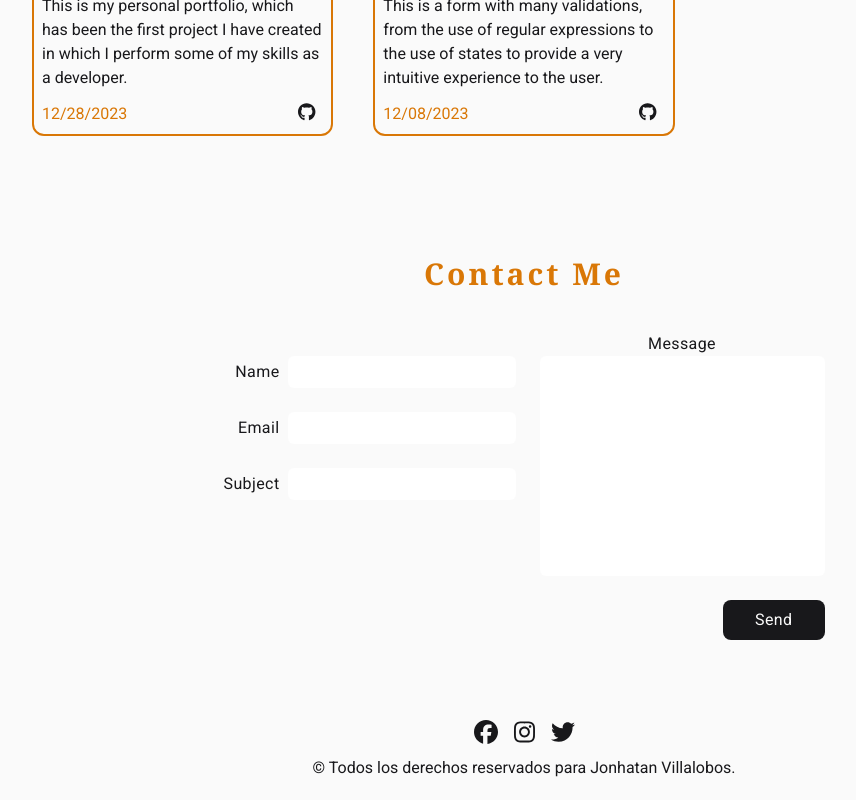
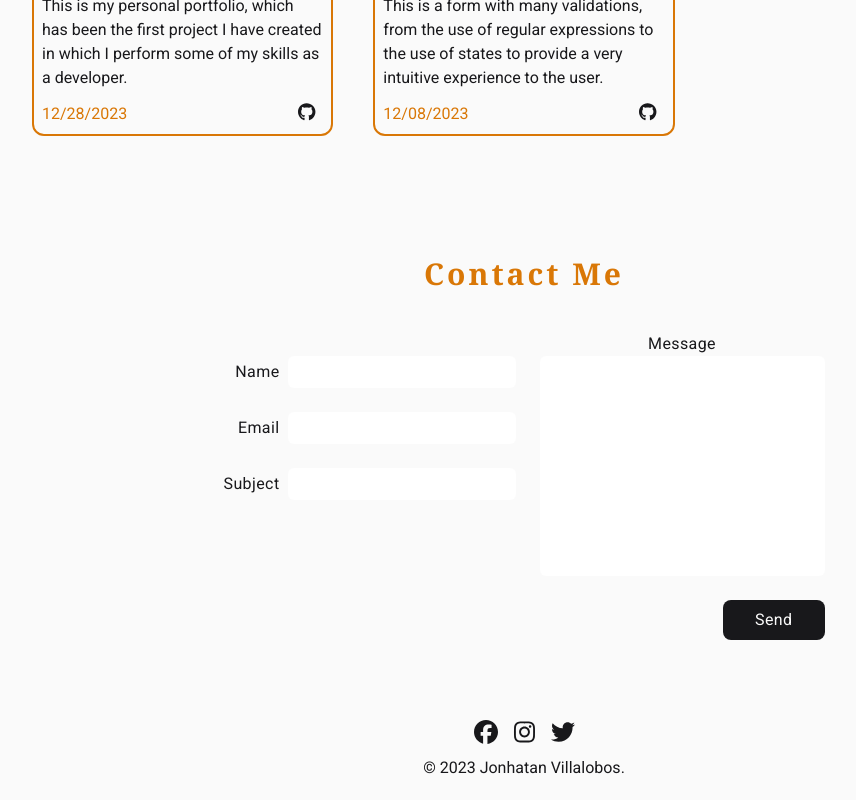
Before and after one commit to ProgramadorXP/my-porfolio-react, a React (Vite) app: page / in a window 1280 px wide. Shown: the part 1452-2252 px from the top of the page, without its empty margins (116-972 px from the left). Built offline with nearby package versions, Linux system fonts and the light colour scheme.

Commit message:
Add files via upload

```diff
--- a/src/Banner.jsx
+++ b/src/Banner.jsx
@@ -18,7 +18,7 @@ const Banner = () => {
                 <div className="flex justify-center">
                     <a href="/cv/CV.pdf" className="bg-zinc-900 dark:bg-white dark:text-orange-600 text-zinc-50 cursor-pointer px-4 py-2 rounded-lg tracking-wide transition-all duration-500 hover:bg-amber-600 hover:text-zinc-50 dark:hover:bg-amber-600 dark:hover:text-white">Download CV</a>
                     <span className="flex justify-center items-center text-zinc-900 dark:text-white text-2xl mx-3"><a href="https://www.linkedin.com/in/jonhatan-villalobos-64a00b221/" className="transition-all duration-200 hover:text-amber-600 hover:scale-125"><FontAwesomeIcon icon={faLinkedin}/></a></span>
-                    <span className="flex justify-center items-center text-zinc-900 dark:text-white text-2xl"><a href="https://github.com/Jonhatan20" className="transition-all duration-200 hover:text-amber-600 hover:scale-125"><FontAwesomeIcon icon={faGithub}/></a></span>
+                    <span className="flex justify-center items-center text-zinc-900 dark:text-white text-2xl"><a href="https://github.com/ProgramadorXP" className="transition-all duration-200 hover:text-amber-600 hover:scale-125"><FontAwesomeIcon icon={faGithub}/></a></span>
                 </div>
             </div>
         </section>
--- a/src/Footer.jsx
+++ b/src/Footer.jsx
@@ -11,7 +11,7 @@ const Footer = () => {
             </div>
             <div className="mt-2">
                 <p className="text-zinc-900 dark:text-white text-center">
-                    &copy; Todos los derechos reservados para Jonhatan Villalobos.
+                    &copy; 2023 Jonhatan Villalobos.
                 </p>
             </div>
         </footer>
```
